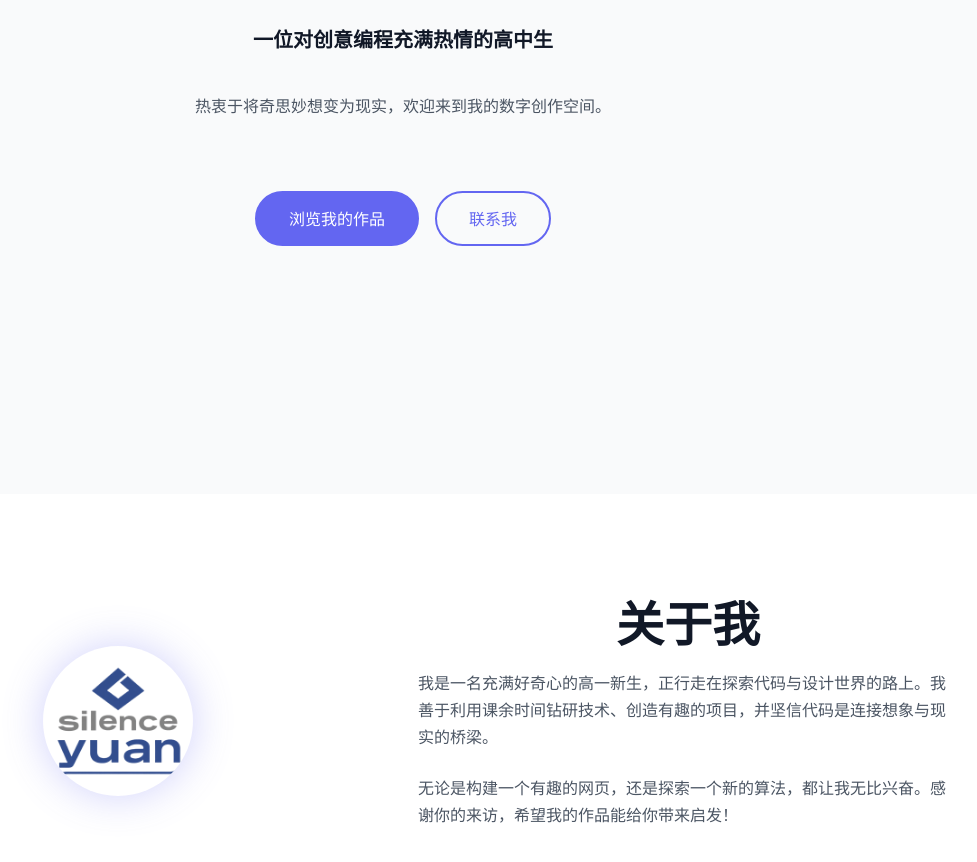
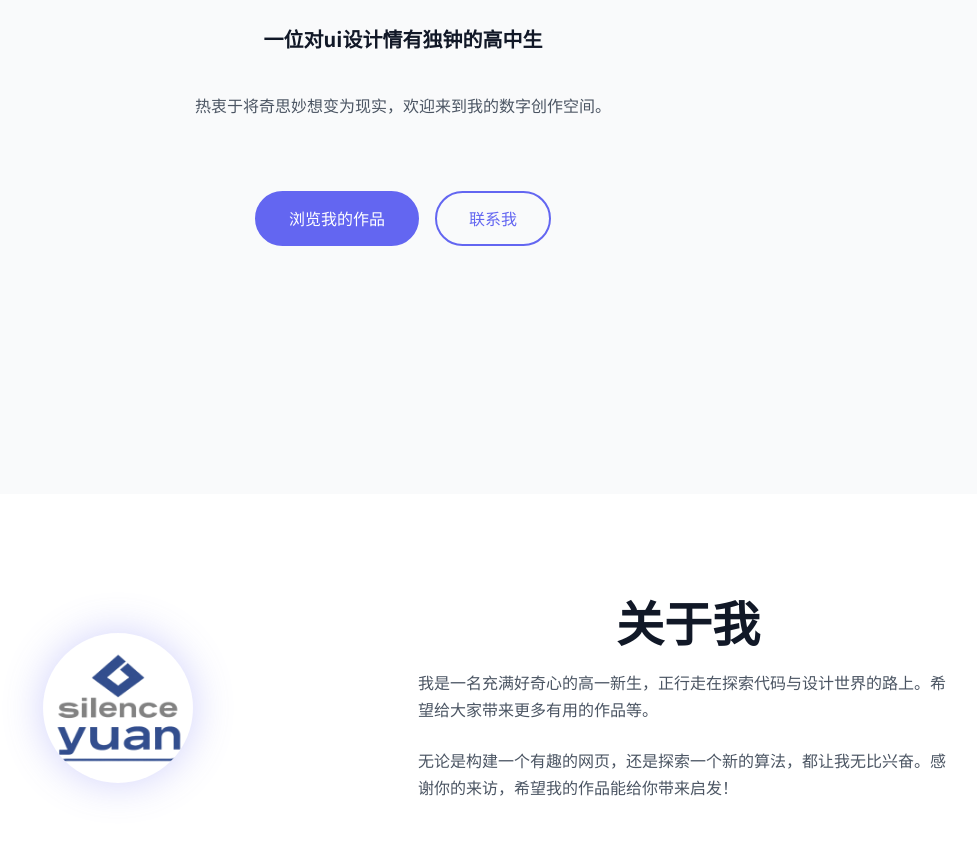
Before and after one commit to silenceyuana/yuanweb, a website: page public/index.html in a window 1280 px wide. Shown: the part 486-1348 px from the top of the page, without its empty margins (237-1214 px from the left). Drawn offline with Linux system fonts and the light colour scheme.

Commit message:
小更新文案

```diff
--- a/public/index.html
+++ b/public/index.html
@@ -65,7 +65,7 @@
       <div class="container text-center">
         <div class="hero-content">
             <h1 class="display-1 fade-in-up">你好，我是 <span class="text-gradient">源</span></h1>
-            <h3 class="mt-3 fade-in-up delay-1">一位对创意编程充满热情的高中生</h3>
+            <h3 class="mt-3 fade-in-up delay-1">一位对ui设计情有独钟的高中生</h3>
             <p class="hero-subtitle mt-4 fade-in-up delay-2">热衷于将奇思妙想变为现实，欢迎来到我的数字创作空间。</p>
             <div class="mt-5 fade-in-up delay-3 hero-actions">
               <a href="#projects" class="btn btn-primary">浏览我的作品</a>
@@ -84,7 +84,7 @@
                 </div>
                 <div class="col-lg-6">
                     <h2 class="h2">关于我</h2>
-                    <p>我是一名充满好奇心的高一新生，正行走在探索代码与设计世界的路上。我善于利用课余时间钻研技术、创造有趣的项目，并坚信代码是连接想象与现实的桥梁。</p>
+                    <p>我是一名充满好奇心的高一新生，正行走在探索代码与设计世界的路上。希望给大家带来更多有用的作品等。</p>
                     <p>无论是构建一个有趣的网页，还是探索一个新的算法，都让我无比兴奋。感谢你的来访，希望我的作品能给你带来启发！</p>
                 </div>
             </div>
```
